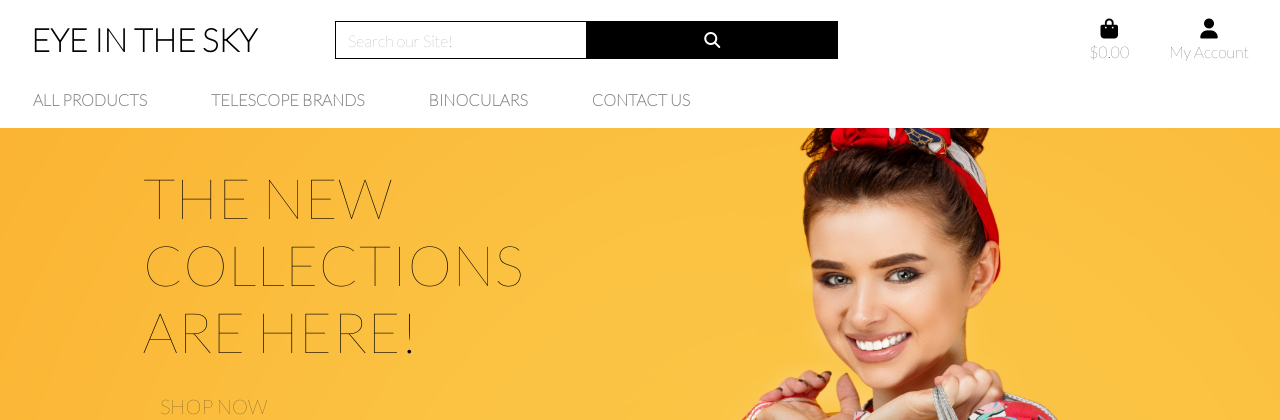
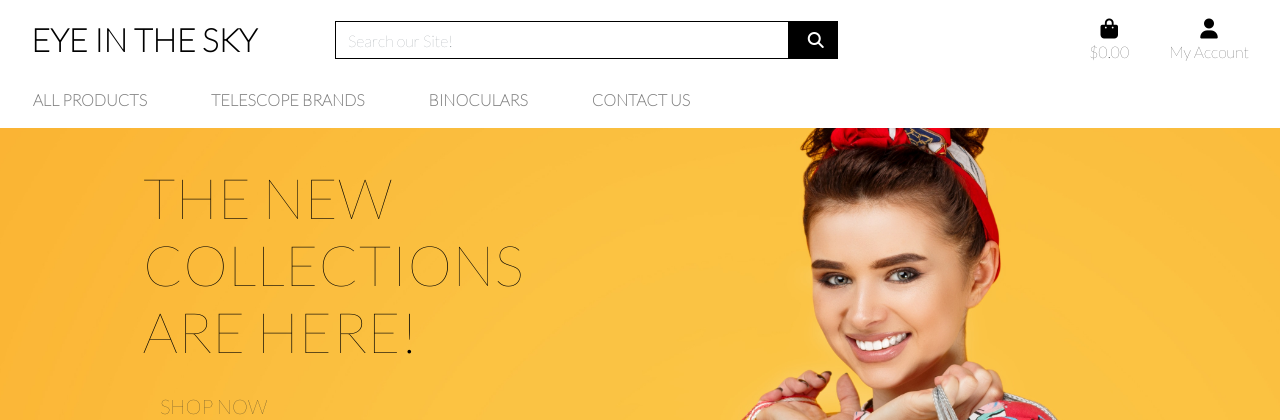
Before and after one commit to SohailMohammed1/eye_in_the_sky, a Django app: page / in a window 1280 px wide. Shown: the top 420 px of the page. Run offline with Django 3.2, Linux system fonts and the light colour scheme; some libraries are stand-ins or nearby versions.

Commit message:
fixed code for nav bar

```diff
--- a/static/css/base.css
+++ b/static/css/base.css
@@ -60,6 +60,8 @@ body {
     background: #000 !important;
 }
 
+
+
 /* -------------------------------- Media Queries */
 
 /* Slightly larger container on xl screens */
--- a/templates/base.html
+++ b/templates/base.html
@@ -45,11 +45,13 @@
         <div class="col-12 col-lg-5 my-auto py-1 py-lg-0">
           <form methods="GET" action="">
             <div class="input-group w-100">
-              <input class="form-control border border-black rounded-0" type="text" name="q" placeholder="Search our Site!">
-              <div class="form-control btn btn-black border border-black rounded-0" type="submit">
-                <span class="icon">
-                  <i class="fas fa-search"></i>
+              <input class="form-control border border-black rounded-0" type="text" name="q" placeholder="Search our Site!" aria-describedby="search-icon">
+              <div class="input-group-append">
+                <button class="btn btn-black border border-black rounded-0" type="submit">
+                  <span class="icon" id="search-icon">
+                    <i class="fas fa-search" style="padding-left: 5px;"></i>
                   </span>
+                </button>
               </div>
             </div>
           </form>
@@ -93,7 +95,7 @@
           </ul>
         </div>
 
-      <div class="row bg-white">
+        <div class="row bg-white d-flex justify-content-center"> <!-- Center the navigation bar -->
           <nav class="navbar navbar-expand-lg navbar-light w-100">
             <button class="navbar-toggler" type="button" data-toggle="collapse" data-target="#main-nav" aria-controls="main-nav" aria-expanded="false" aria-label="Toggle navigation">
               <span class="navbar-toggler-icon"></span>
--- a/templates/includes/main-nav.html
+++ b/templates/includes/main-nav.html
@@ -1,6 +1,5 @@
-<!--from walkthrough project-->
-<div class="collapse navbar-collapse" id="main-nav">
-    <ul class="navbar-nav w-auto mx-auto">
+<div class="collapse navbar-collapse justify-content-center" id="main-nav">
+    <ul class="navbar-nav mx-auto">
         <li class="nav-item dropdown">
             <a class="logo-font font-weight-bold nav-link text-blank mr-5" href="#" id="all-products-link" data-toggle="dropdown" aria-haspopup="true" aria-expanded="false">
                 All Products
@@ -11,6 +10,7 @@
                 <a href="" class="dropdown-item">By Category</a>
                 <a href="" class="dropdown-item">All Products</a>
             </div>
+
         </li>
 
         <li class="nav-item dropdown">
@@ -46,6 +46,5 @@
                 <a href="" class="dropdown-item">All Products</a>
             </div>
         </li>
-
     </ul>
 </div>
```
Lines whose indentation alone changed are shown as unchanged.
